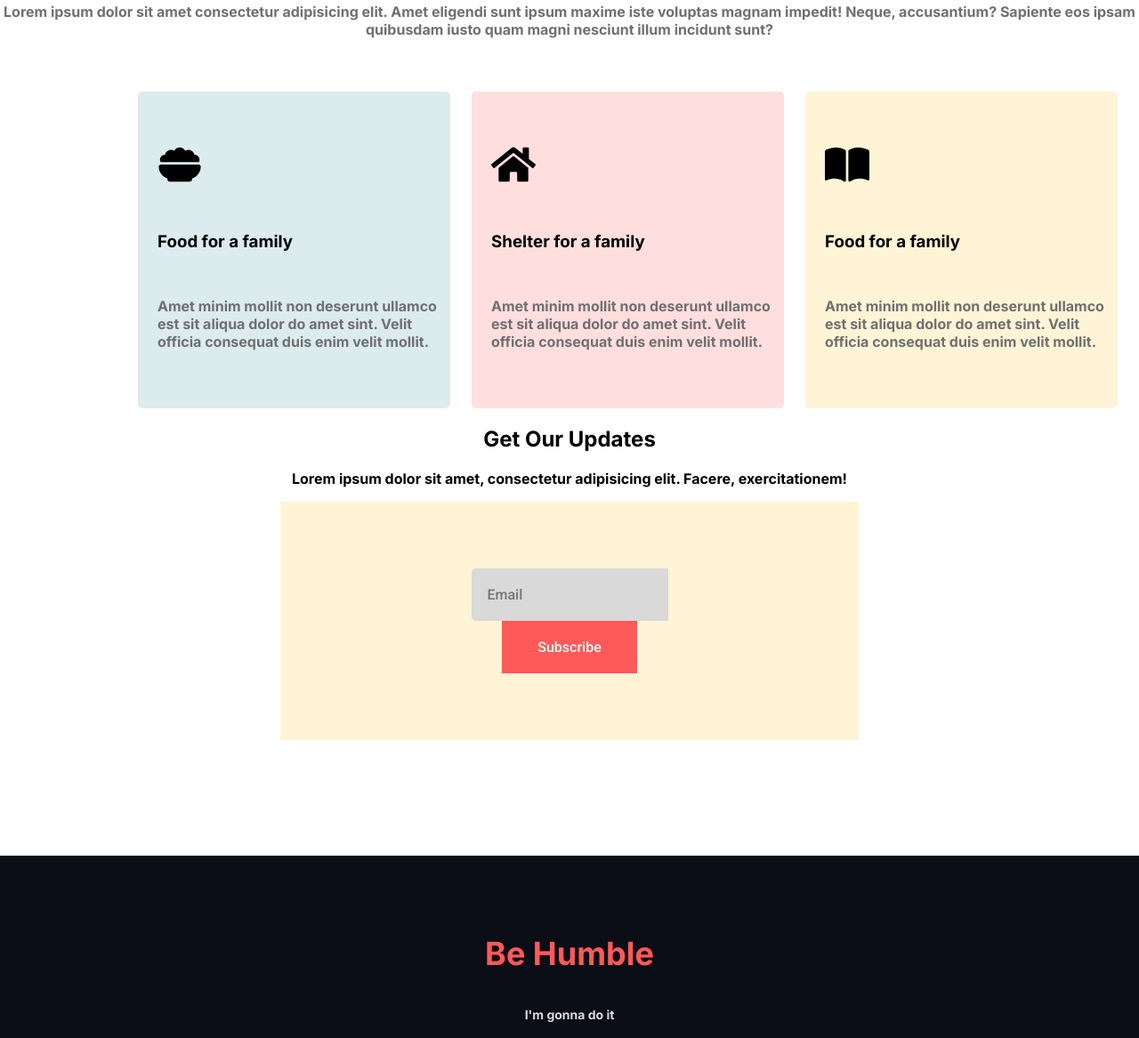
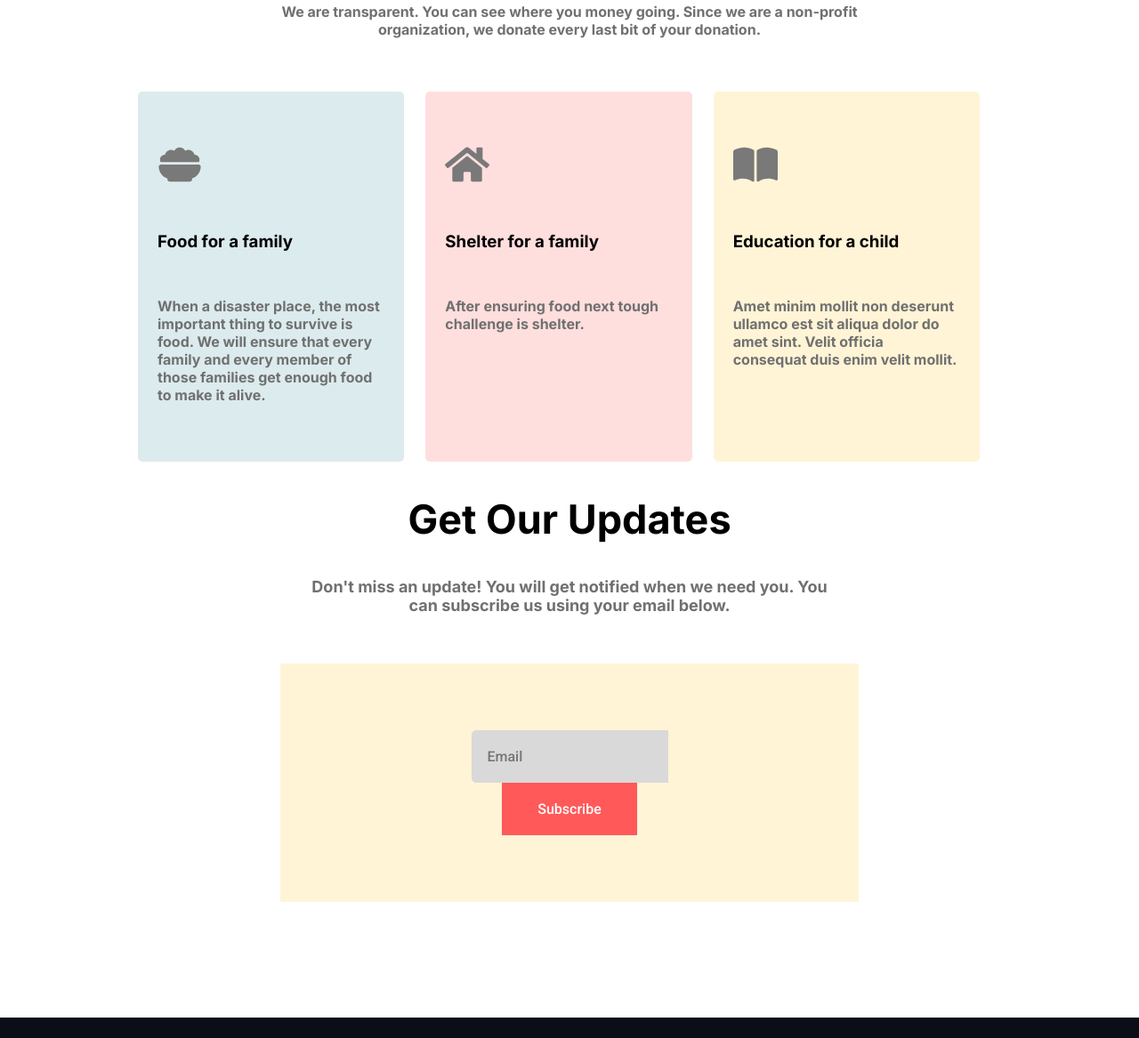
Before and after one commit to ab1dhasan-zz/assignment-1, a plain HTML site: page index.html in a window 1280 px wide. Shown: the part 1630-2797 px from the top of the page at 89% size. Drawn offline with Linux system fonts and the light colour scheme.

Commit message:
changed image tree and changed some styles

```diff
--- a/index.html
+++ b/index.html
@@ -6,21 +6,21 @@
     <meta name="viewport" content="width=device-width, initial-scale=1.0">
     <link rel="preconnect" href="https://fonts.googleapis.com">
     <link rel="preconnect" href="https://fonts.gstatic.com" crossorigin>
-    <link href="https://fonts.googleapis.com/css2?family=Inter:wght@700&family=Poppins:wght@400;600&family=Roboto:wght@500&display=swap" rel="stylesheet">
-    <link rel="shortcut icon" href="images/favicon.svg" type="image/x-icon">
+    <link href="https://fonts.googleapis.com/css2?family=Inter:wght@700&family=Pacifico&family=Poppins:wght@400;600&family=Roboto:wght@500&display=swap" rel="stylesheet">
+    <link rel="shortcut icon" href="images/icons/favicon.svg" type="image/x-icon">
     <link rel="stylesheet" href="style.css">
     <title>Donate Today</title>
 </head>
 <body>
     <section class="banner">
         <h1 class="banner-header">Let's Help Those Who Are More In Need</h1>
-        <p>Lorem ipsum dolor sit amet consectetur adipisicing elit. Earum assumenda, optio quod unde ducimus deleniti doloremque quam officia! Magni earum sit ab totam soluta blanditiis odit iste repudiandae, nihil mollitia.</p>
+        <p>Don't wait. They need you. They are waiting. They are like us. The more you hurry, the quicker they get. So, hurry up and make it in time. Click the button below to get started.</p>
         <a href="" class="donate-button">Donate Now</a>
     </section>
 
     <section class="donate-today">
         <h2>Donate Today</h2>
-        <p>Lorem ipsum dolor sit amet, consectetur adipisicing elit. Architecto impedit dolores quas nemo fugiat alias, nisi, amet at in, ad autem cumque sunt neque illo debitis ducimus doloribus doloremque officiis possimus quod minima! Repellendus cumque voluptatibus nihil quia aliquid mollitia.</p>
+        <p>Here's the place where you can help us. You can use our option to choose from or you can use your own by typing input below the buttons.</p>
         <div class="donate-amount">
             <a href="">100tk</a>
             <a href="">200tk</a>
@@ -38,28 +38,28 @@
 
     <section class="donate-plan">
         <h2 class="center-text">Our Donate Plan</h2>
-        <p class="center-text">Lorem ipsum dolor sit amet consectetur adipisicing elit. Amet eligendi sunt ipsum maxime iste voluptas magnam impedit! Neque, accusantium? Sapiente eos ipsam quibusdam iusto quam magni nesciunt illum incidunt sunt?</p>
+        <p class="center-text">We are transparent. You can see where you money going. Since we are a non-profit organization, we donate every last bit of your donation.</p>
         <div class="cards">
             <div class="card-food">
-                <img src="images/food.svg" alt="" width="50px">
+                <img src="images/icons/food.svg" alt="" width="50px">
                 <h3>Food for a family</h3>
-                <p>Amet minim mollit non deserunt ullamco est sit aliqua dolor do amet sint. Velit officia consequat duis enim velit mollit.</p>
+                <p>When a disaster place, the most important thing to survive is food. We will ensure that every family and every member of those families get enough food to make it alive.</p>
             </div>
             <div class="card-shelter">
-                <img src="images/house.svg" alt="" width="50px">
+                <img src="images/icons/house.svg" alt="" width="50px">
                 <h3>Shelter for a family</h3>
-                <p>Amet minim mollit non deserunt ullamco est sit aliqua dolor do amet sint. Velit officia consequat duis enim velit mollit.</p>
+                <p>After ensuring food next tough challenge is shelter.</p>
             </div>
             <div class="card-education">
-                <img src="images/book.svg" alt="" width="50px">
-                <h3>Food for a family</h3>
+                <img src="images/icons/book.svg" alt="" width="50px">
+                <h3>Education for a child</h3>
                 <p>Amet minim mollit non deserunt ullamco est sit aliqua dolor do amet sint. Velit officia consequat duis enim velit mollit.</p>
             </div>
     </section>
 
     <section class="updates center-text">
         <h2>Get Our Updates</h2>
-        <p>Lorem ipsum dolor sit amet, consectetur adipisicing elit. Facere, exercitationem!</p>
+        <p>Don't miss an update! You will get notified when we need you. You can subscribe us using your email below.</p>
         <div class="update-email">
             <input type="email" placeholder="Email"><a href="">Subscribe</a>
         </div>
@@ -67,8 +67,8 @@
 
     <footer class="center-text">
         <div>
-            <h3>Be Humble</h3>
-            <p>I'm gonna do it</p>
+            <h3>Share a hand</h3>
+            <p>We'll make it possible!</p>
         </div>
     </footer>
 </body>
--- a/style.css
+++ b/style.css
@@ -15,7 +15,7 @@ body {
     padding: 100px 0;
     background-image: url('images/donation13.jpg');
     background-repeat: no-repeat;
-    box-shadow: inset 0px 10px 250px black;
+    box-shadow: inset 50px 50px 950px black;
 }
 
 .banner h1{
@@ -27,8 +27,8 @@ body {
 }
 
 .banner p {
-    margin-right: 125px;
-    margin-left: 125px;
+    margin-right: 300px;
+    margin-left: 300px;
     margin-top: 0;
     margin-bottom: 55px;
     font-family: 'Poppins', sans-serif;
@@ -57,7 +57,9 @@ body {
 }
 
 .donate-today p {
+    color: #707070;
     font-family: 'Poppins', sans-serif;
+    margin: 0 250px;
     font-size: 18px;
     text-align: center;
 }
@@ -105,12 +107,13 @@ body {
 
 .donate-plan p {
     color: #707070;
+    margin: 0 275px;
 }
 
 .cards {
     margin-top: 60px;
     display: flex;
-    padding-left: 155px;
+    padding: 0 155px;
 }
 
 .cards div {
@@ -143,8 +146,10 @@ body {
 }
 
 .cards p {
-    padding-left: 22px;
+    margin-left: 0;
+    margin-right: 0;
     margin-bottom: 65px;
+    padding: 0 22px;
 }
 
 .updates {
@@ -155,6 +160,17 @@ body {
     background-color: #FFF4D6;
     padding: 75px 190px;
     margin: 0px 315px;
+    margin-top: 55px;
+}
+
+.updates h2 {
+    font-size: 45px;
+}
+
+.updates p {
+    font-size: 18px;
+    color: #707070;
+    margin: 0 350px;
 }
 
 .update-email input {
@@ -165,7 +181,6 @@ body {
     border-top-left-radius: 5px;
     border-bottom-left-radius: 5px;
     background-color: #D9D9D9;
-
 }
 
 .updates a {
@@ -184,13 +199,14 @@ footer {
 
 footer div {
     padding-top: 50px;
-    padding-bottom: 45px;
+    padding-bottom: 55px;
 }
 
 footer h3 {
     color: #FF5959;
     font-size: 36px;
-    margin: 38px;
+    margin-bottom: 38px;
+    font-family: "Pacifico", sans-serif;
 }
 
 footer p {
```
Also changed, not shown: images/book.svg (deleted), images/food.svg (deleted), images/house.svg (deleted), images/icons/book.svg (added), images/icons/favicon.svg (renamed from images/favicon.svg), images/icons/food.svg (added), images/icons/house.svg (added).
